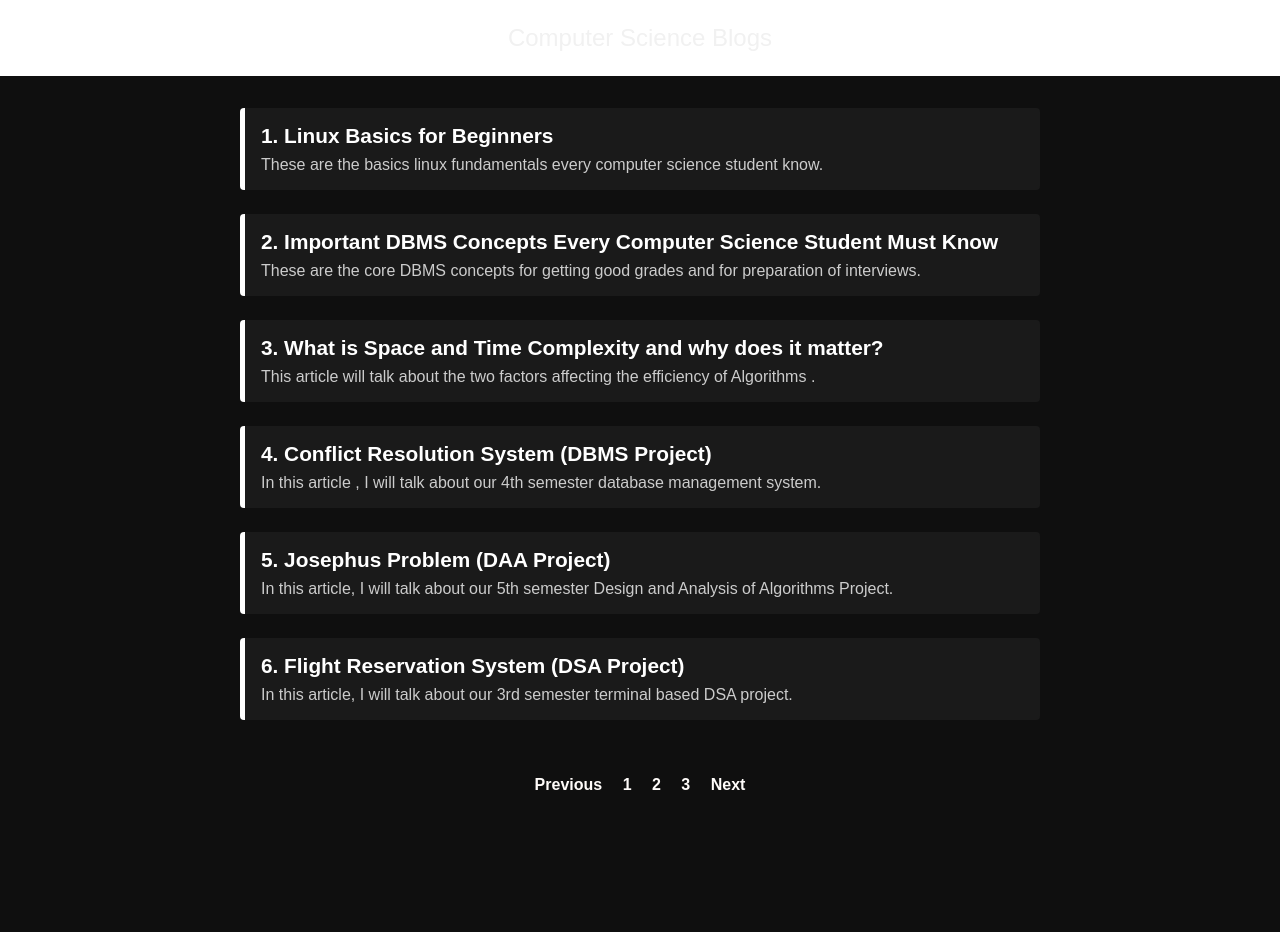
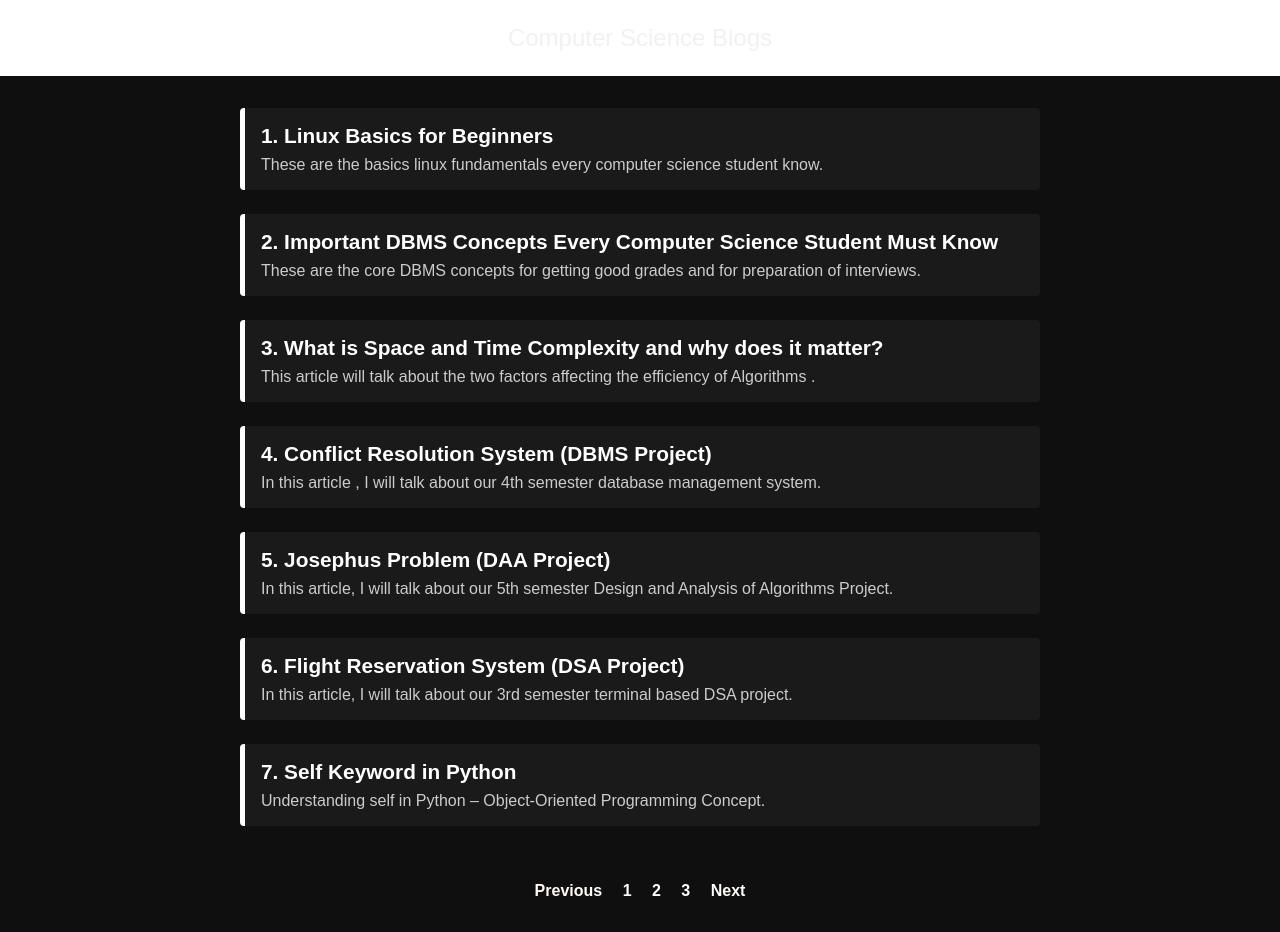
Before and after one commit to AmmarJamil23/my-blogs, a plain HTML site: page index.html in a window 1280 px wide. Before the commit the page ends 826 px from the top, so only its background shows below. Drawn offline with Linux system fonts and the light colour scheme.

Commit message:
Update index.html

```diff
--- a/index.html
+++ b/index.html
@@ -100,6 +100,11 @@
       <p>In this article, I will talk about our 3rd semester terminal based DSA project.</p>
         </div>
 
+     <div class="blog-post">
+      <h2><a href="blog7.html">7. Self Keyword in Python </a></h2>
+      <p>Understanding self in Python – Object-Oriented Programming Concept.</p>
+        </div>
+
 
     <div class="pagination">
       <a href="#">Previous</a>
```
